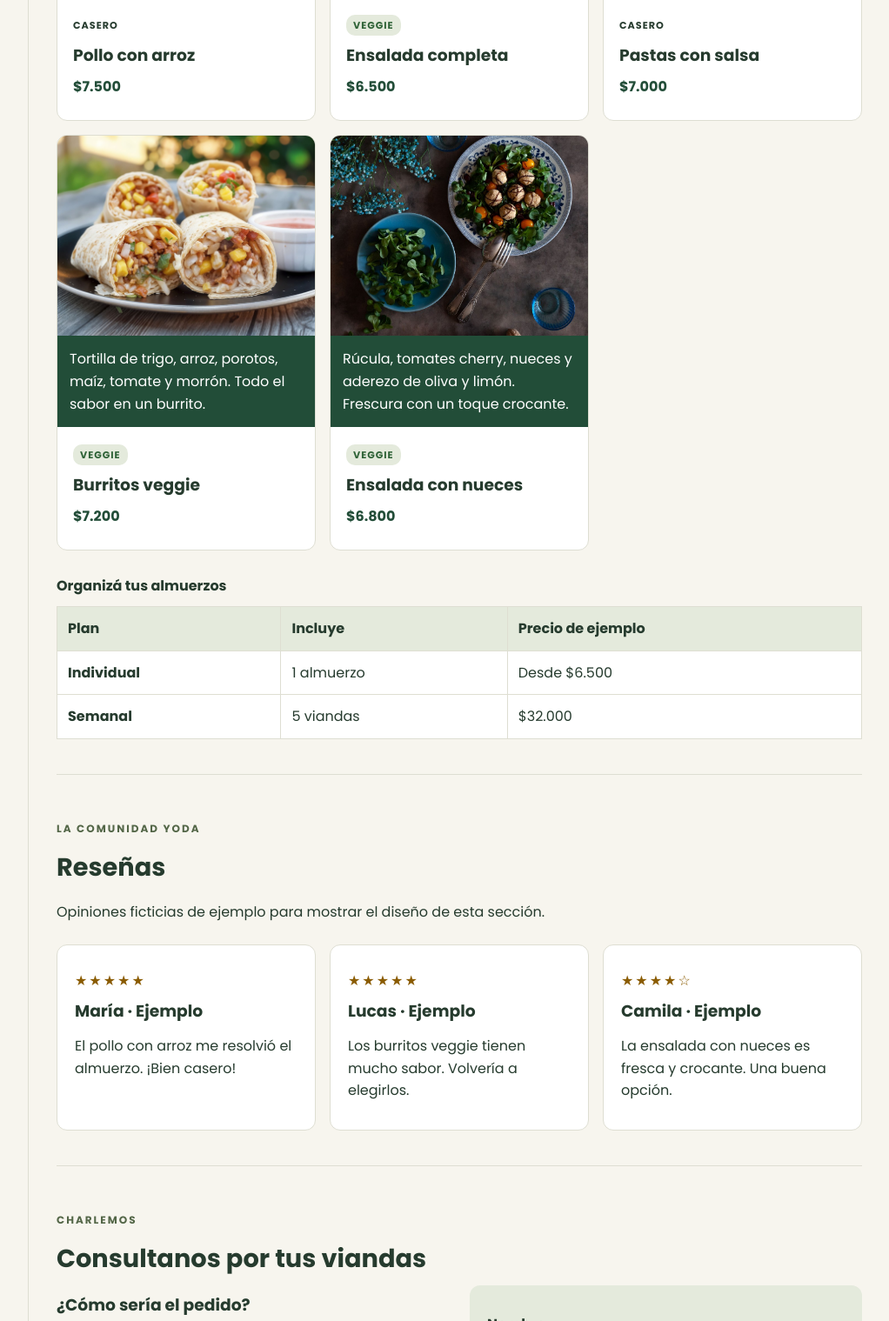
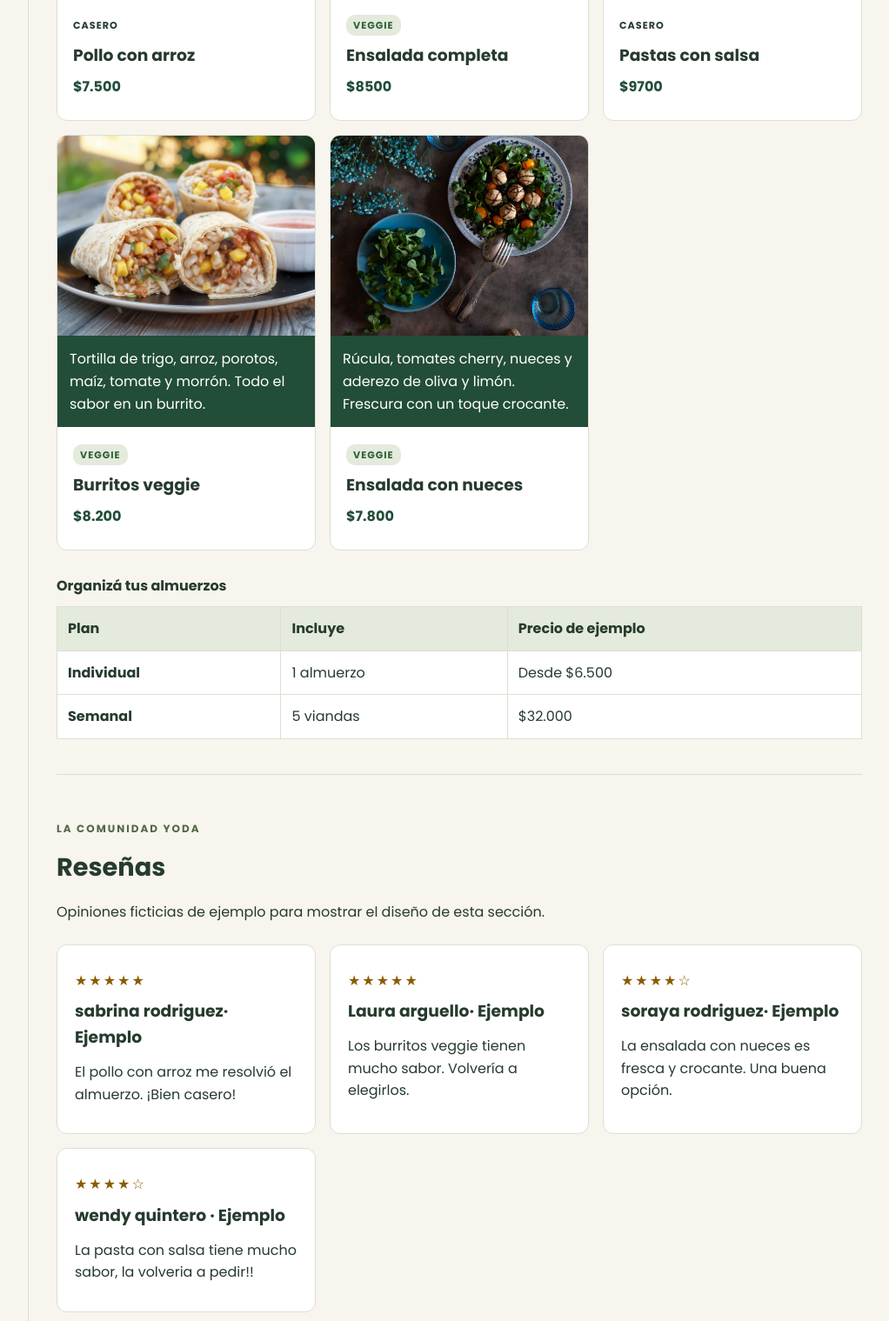
Before and after one commit to paulalejandro260999-code/Los-yodalmuerzo, a plain HTML site: page index.html in a window 1280 px wide. Shown: the part 1003-2522 px from the top of the page at 87% size, without its empty margins (217-1239 px from the left). Drawn offline with Linux system fonts and the light colour scheme.

Commit message:
Update dish prices and add new reviews
Updated prices for various dishes and added new reviews.

```diff
--- a/index.html
+++ b/index.html
@@ -57,7 +57,7 @@
             </figure>
             <div class="contenido-plato">
               <span class="veggie">VEGGIE</span>
-              <h3>Ensalada completa</h3><p class="precio">$6.500</p>
+              <h3>Ensalada completa</h3><p class="precio">$8500</p>
             </div>
           </article>
           <article>
@@ -67,7 +67,7 @@
             </figure>
             <div class="contenido-plato">
               <span class="tipo-plato">CASERO</span>
-              <h3>Pastas con salsa</h3><p class="precio">$7.000</p>
+              <h3>Pastas con salsa</h3><p class="precio">$9700</p>
             </div>
           </article>
           <article>
@@ -77,7 +77,7 @@
             </figure>
             <div class="contenido-plato">
               <span class="veggie">VEGGIE</span>
-              <h3>Burritos veggie</h3><p class="precio">$7.200</p>
+              <h3>Burritos veggie</h3><p class="precio">$8.200</p>
             </div>
           </article>
           <article>
@@ -87,7 +87,7 @@
             </figure>
             <div class="contenido-plato">
               <span class="veggie">VEGGIE</span>
-              <h3>Ensalada con nueces</h3><p class="precio">$6.800</p>
+              <h3>Ensalada con nueces</h3><p class="precio">$7.800</p>
             </div>
           </article>
         </div>
@@ -105,9 +105,10 @@
         <h2>Reseñas</h2>
         <p>Opiniones ficticias de ejemplo para mostrar el diseño de esta sección.</p>
         <div class="resenas-grid">
-          <article class="resena"><p aria-label="5 de 5 estrellas">★★★★★</p><h3>María · Ejemplo</h3><blockquote>El pollo con arroz me resolvió el almuerzo. ¡Bien casero!</blockquote></article>
-          <article class="resena"><p aria-label="5 de 5 estrellas">★★★★★</p><h3>Lucas · Ejemplo</h3><blockquote>Los burritos veggie tienen mucho sabor. Volvería a elegirlos.</blockquote></article>
-          <article class="resena"><p aria-label="4 de 5 estrellas">★★★★☆</p><h3>Camila · Ejemplo</h3><blockquote>La ensalada con nueces es fresca y crocante. Una buena opción.</blockquote></article>
+          <article class="resena"><p aria-label="5 de 5 estrellas">★★★★★</p><h3>sabrina rodriguez· Ejemplo</h3><blockquote>El pollo con arroz me resolvió el almuerzo. ¡Bien casero!</blockquote></article>
+          <article class="resena"><p aria-label="5 de 5 estrellas">★★★★★</p><h3>Laura arguello· Ejemplo</h3><blockquote>Los burritos veggie tienen mucho sabor. Volvería a elegirlos.</blockquote></article>
+          <article class="resena"><p aria-label="4 de 5 estrellas">★★★★☆</p><h3>soraya rodriguez· Ejemplo</h3><blockquote>La ensalada con nueces es fresca y crocante. Una buena opción.</blockquote></article>
+          <article class="resena"><p aria-label="4 de 5 estrellas">★★★★☆</p><h3>wendy quintero · Ejemplo</h3><blockquote>La pasta con salsa tiene mucho sabor, la volveria a pedir!!</blockquote></article>
         </div>
       </section>
       <section id="contacto">
```
